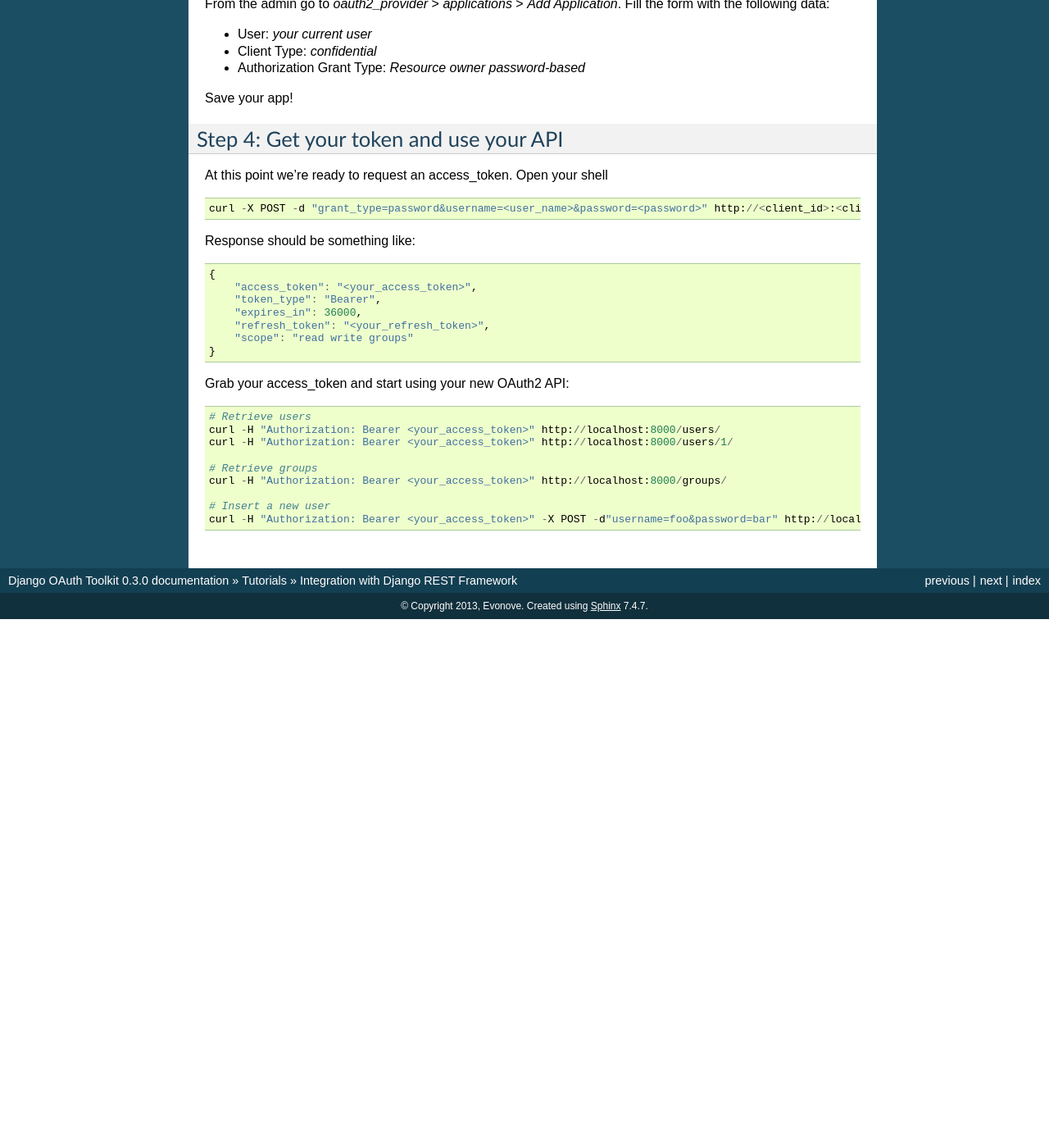
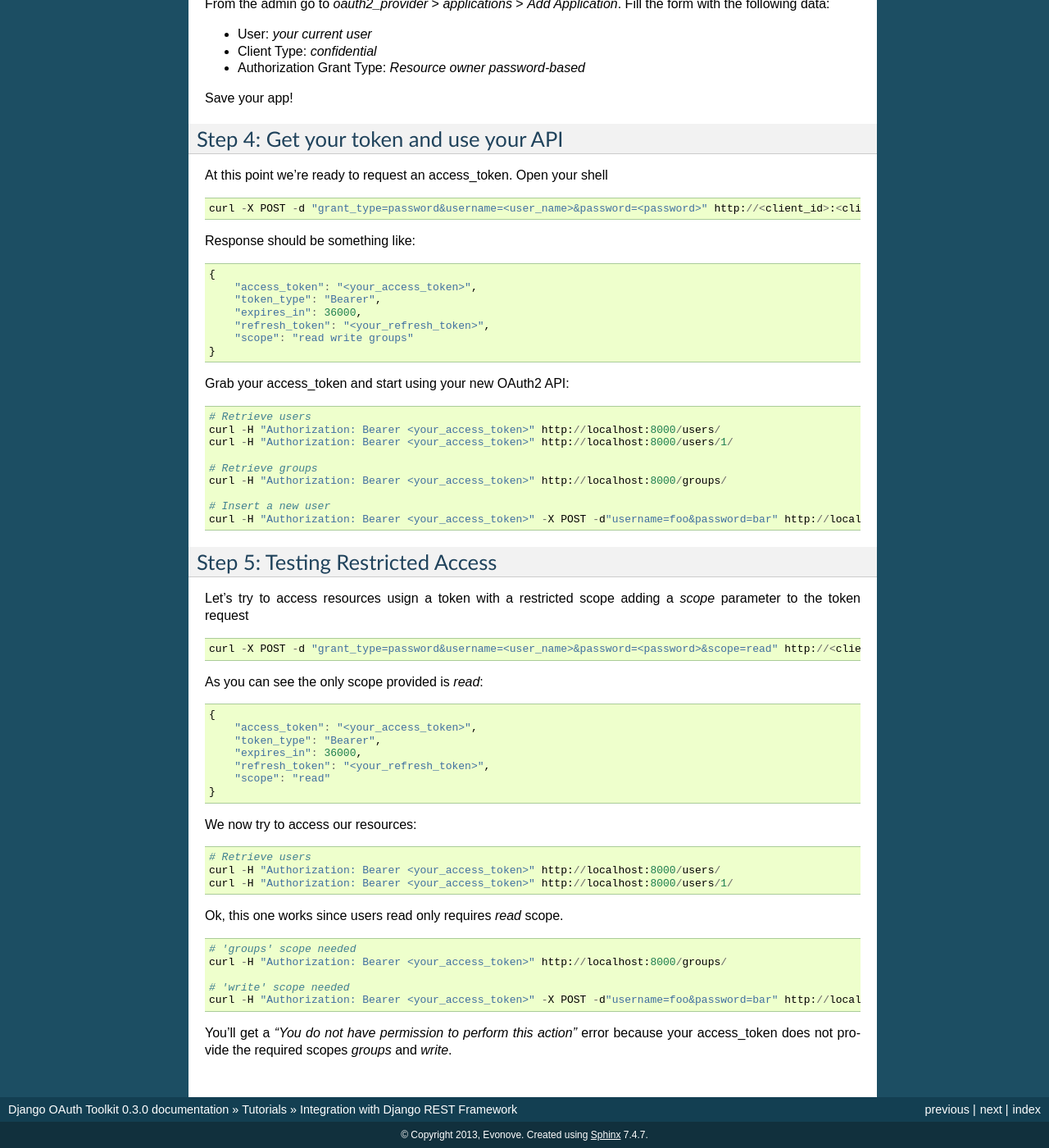
Before and after one commit to sheriffwoody0922/oauth-python-django, a Sphinx documentation site: the page built from docs/tutorial/rest_framework_integration.rst, in a window 1280 px wide and 1400 px high, scrolled down 1584 px. Shown: the whole window at 82% size. Built offline with Sphinx 7.4.7, drawn with Linux system fonts in a browser that asks for light colours; before the commit the page ends 2339 px from its top, so only the background shows below that; some of the changed text lies outside the part shown.

Commit message:
Add Step 5 to REST framework tutorial

```diff
--- a/docs/tutorial/rest_framework_integration.rst
+++ b/docs/tutorial/rest_framework_integration.rst
@@ -138,3 +138,45 @@ Grab your access_token and start using your new OAuth2 API:
 
     # Insert a new user
     curl -H "Authorization: Bearer <your_access_token>" -X POST -d"username=foo&password=bar" http://localhost:8000/users/
+
+Step 5: Testing Restricted Access
+---------------------------------
+
+Let's try to access resources usign a token with a restricted scope adding a `scope` parameter to the token request
+
+::
+
+    curl -X POST -d "grant_type=password&username=<user_name>&password=<password>&scope=read" http://<client_id>:<client_secret>@localhost:8000/o/token/
+
+As you can see the only scope provided is `read`:
+
+.. code-block:: javascript
+
+    {
+        "access_token": "<your_access_token>",
+        "token_type": "Bearer",
+        "expires_in": 36000,
+        "refresh_token": "<your_refresh_token>",
+        "scope": "read"
+    }
+
+We now try to access our resources:
+
+::
+
+    # Retrieve users
+    curl -H "Authorization: Bearer <your_access_token>" http://localhost:8000/users/
+    curl -H "Authorization: Bearer <your_access_token>" http://localhost:8000/users/1/
+
+Ok, this one works since users read only requires `read` scope.
+
+::
+
+    # 'groups' scope needed
+    curl -H "Authorization: Bearer <your_access_token>" http://localhost:8000/groups/
+
+    # 'write' scope needed
+    curl -H "Authorization: Bearer <your_access_token>" -X POST -d"username=foo&password=bar" http://localhost:8000/users/
+
+You'll get a `"You do not have permission to perform this action"` error because your access_token does not provide the
+required scopes `groups` and `write`.
```
